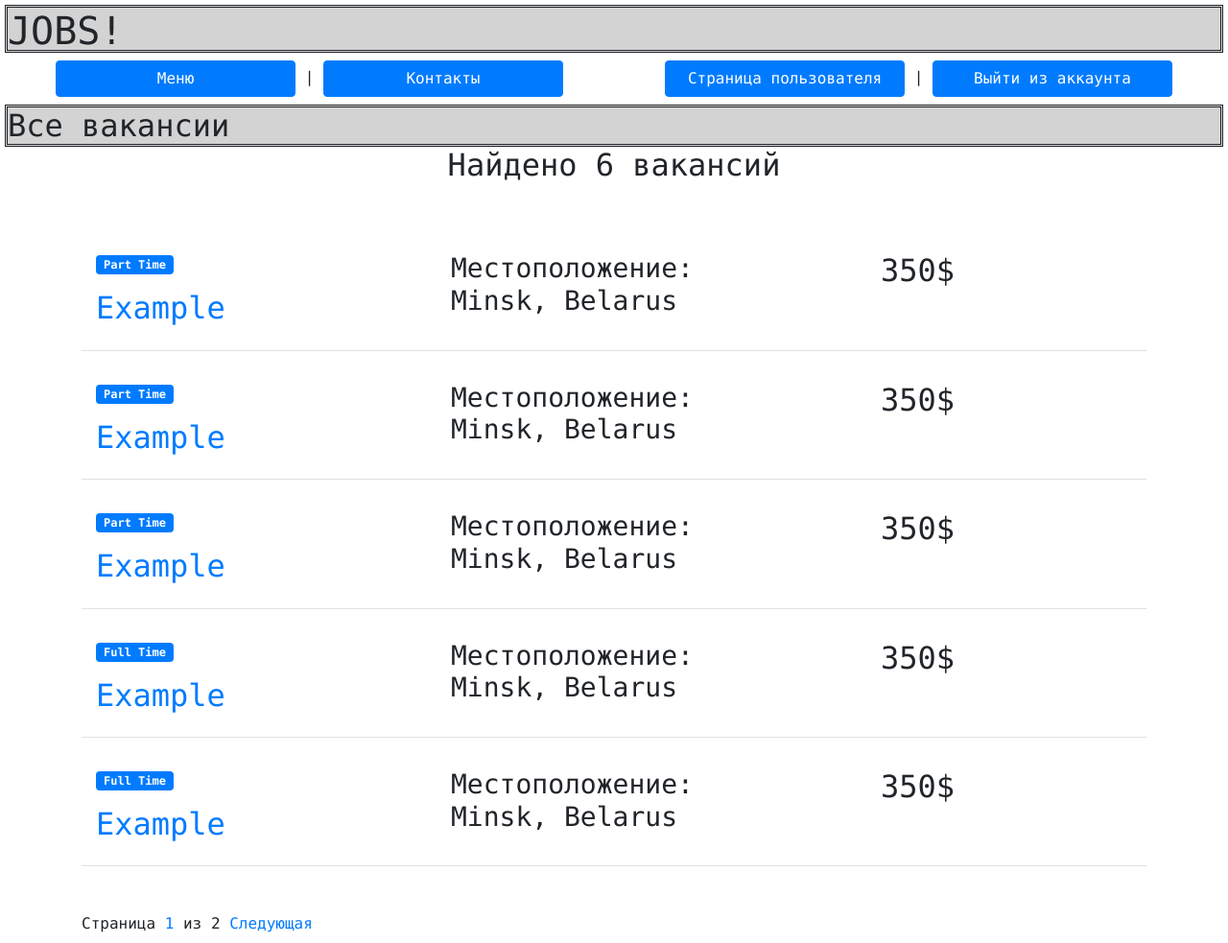
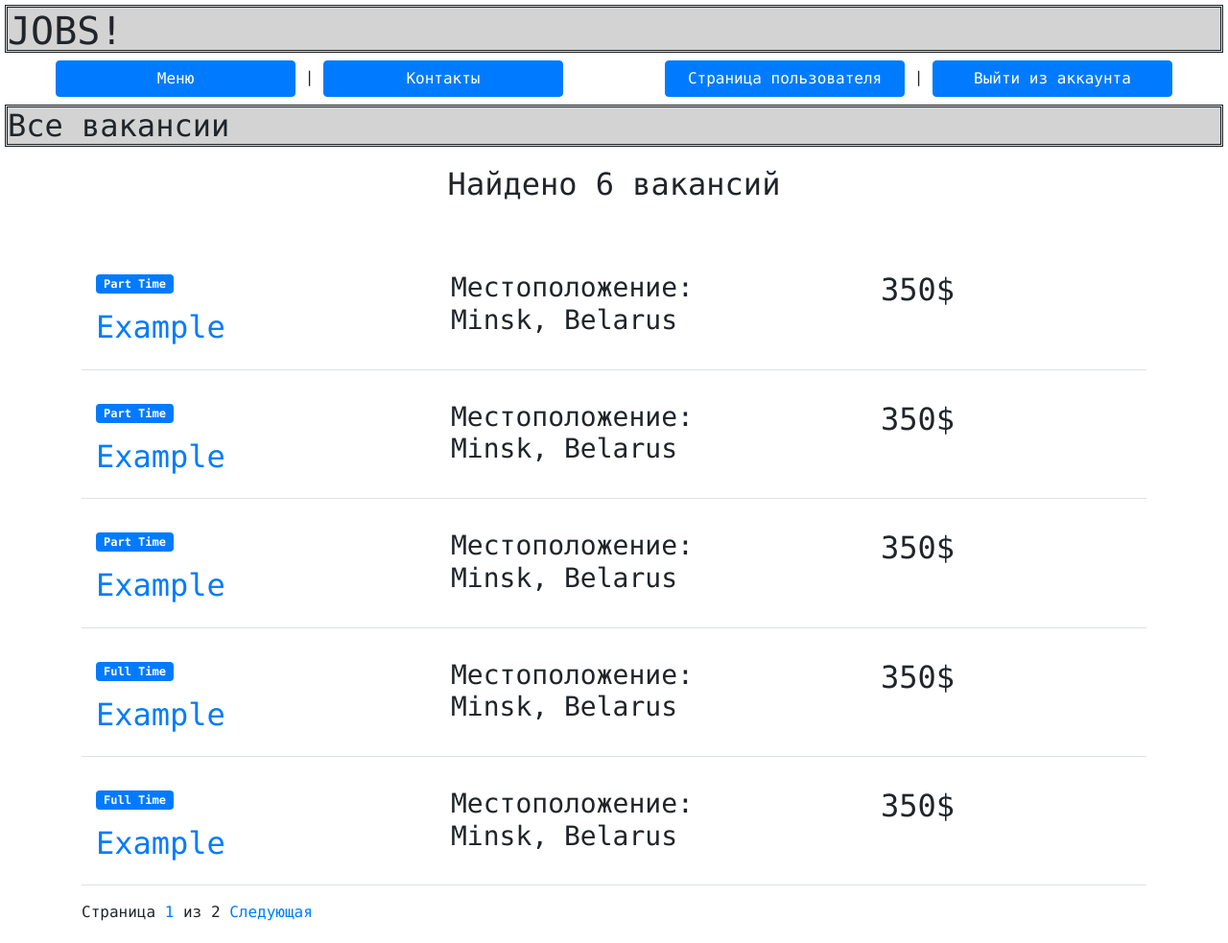
Before and after one commit to letuwwa/LitvinenkoMV, a Django app: page /job_listing/ in a window 1280 px wide. Shown: the whole page at 96% size. Run offline with Django 3.2, Linux system fonts and the light colour scheme; a user stored in the database is signed in; data comes from the database, SQL or seed files in the repository; both versions use the stored data as it was after the commit; some libraries are stand-ins or nearby versions.

Commit message:
commit #34

```diff
--- a/templates/jobs/job_listing.html
+++ b/templates/jobs/job_listing.html
@@ -10,24 +10,22 @@
 {% endblock %}
 
 {% block content %}
-    <div class="container">
-        <section class="site-section">
+    <div class="container" style="margin-top: 20px">
         <div class="container">
             <div class="row mb-5 justify-content-center">
                 <div class="col-md-7 text-center">
                     <h2>Найдено {{ job_qs }} вакансий</h2>
 
                     {% if request.user.profile.role == 'employer' %}
-                        <div class="mb-5 text-center">
-                            <a href="{% url 'job_post' %}" class="btn btn-primary border-width-2 d-none d-lg-inline-block">
-                                <span class="mr-2 icon-paper-plane"></span>Создать вакансию
+                        <div class="text-center">
+                            <a href="{% url 'job_post' %}" class="btn btn-primary">
+                                Создать вакансию
                             </a>
                         </div>
                     {% endif %}
 
                 </div>
             </div>
-            <div class="mb-5">
                 {% for q in query %}
                     <div class="row align-items-start job-item border-bottom pb-3 mb-3 pt-3">
                         <div class="col-md-4">
@@ -45,10 +43,9 @@
                         </div>
                     </div>
                 {% endfor %}
-            </div>
         </div>
 
-            <div class="row pagination-wrap">
+            <div class="row pagination-wrap" style="margin-bottom: 20px">
                 <div class="col-md-6 text-center text-md-left">
                     <div class="custom-pagination ml-auto">
                         {% if query.has_previous %}
@@ -64,6 +61,5 @@
                 </div>
             </div>
 
-        </section>
     </div>
 {% endblock %}
--- a/templates/jobs/job_post.html
+++ b/templates/jobs/job_post.html
@@ -11,6 +11,7 @@
 {% endblock %}
 
 {% block content %}
+    {% if request.user.profile.role == 'employer' %}
             <section class="site-section" id="next-section">
             <div class="container">
                 <div class="row justify-content-center">
@@ -28,4 +29,7 @@
                 </div>
             </div>
         </section>
+    {% else %}
+        <a>Вы не зарегестрированны как работадатель, доступ ограничен...</a>
+    {% endif %}
 {% endblock %}
```
Also changed, not shown: templates/account/user_page.html (+14 -4 lines), db.sqlite3. Lines whose indentation alone changed are shown as unchanged.
